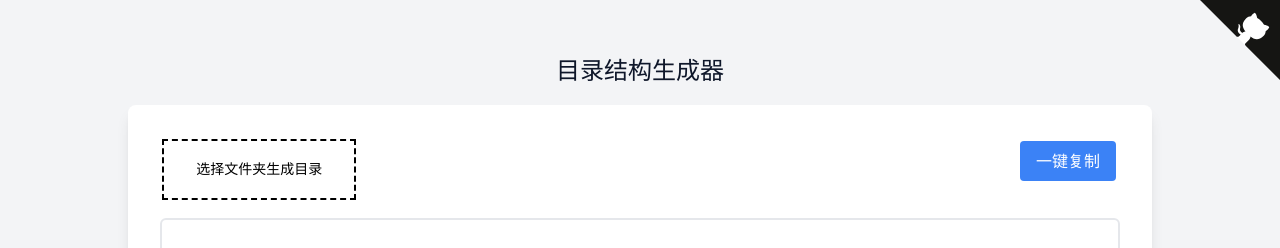
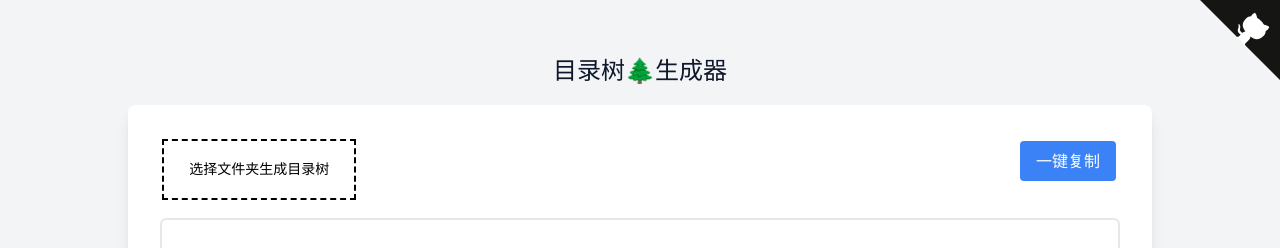
Before and after one commit to AnsonZnl/dir-tree, a Next.js app: page / in a window 1280 px wide. Shown: the top 248 px of the page. Built offline with nearby package versions, Linux system fonts and the light colour scheme.

Commit message:
fix: toast

```diff
--- a/next.config.js
+++ b/next.config.js
@@ -1,4 +1,8 @@
 /** @type {import('next').NextConfig} */
-const nextConfig = {};
+const nextConfig = {
+  // basePath: "/out/",
+  // assetPrefix: "./",
+  output: "export",
+};
 
 module.exports = nextConfig;
--- a/package.json
+++ b/package.json
@@ -2,13 +2,17 @@
   "name": "dir-tree",
   "version": "0.1.0",
   "private": true,
+  "homepage": "https://ansonznl.github.io/dir-tree",
   "scripts": {
     "dev": "next dev",
     "build": "next build",
     "start": "next start",
-    "lint": "next lint"
+    "lint": "next lint",
+    "ghbuild": "next build && next export",
+    "ghdeploy": "gh-pages -d .next/out"
   },
   "dependencies": {
+    "gh-pages": "^6.0.0",
     "next": "13.5.5",
     "react": "^18",
     "react-dom": "^18",
--- a/src/app/layout.tsx
+++ b/src/app/layout.tsx
@@ -1,5 +1,6 @@
 import type { Metadata } from "next";
 import { Inter } from "next/font/google";
+import { Toaster } from "react-hot-toast";
 import "./globals.css";
 
 const inter = Inter({ subsets: ["latin"] });
@@ -12,7 +13,10 @@ export const metadata: Metadata = {
 export default function RootLayout({ children }: { children: React.ReactNode }) {
   return (
     <html lang="en">
-      <body className={inter.className}>{children}</body>
+      <body className={inter.className}>
+        <Toaster />
+        {children}
+      </body>
     </html>
   );
 }
--- a/src/app/page.tsx
+++ b/src/app/page.tsx
@@ -31,17 +31,17 @@ const IndexPage = () => {
     <div className="flex flex-col items-center justify-center h-screen bg-gray-100">
       <GitHubStarButton />
       <div className="h-[50px] flex">
-        <h2 className=" items-center text-2xl text-slate-900">目录结构生成器</h2>
+        <h2 className=" items-center text-2xl text-slate-900">目录树🌲生成器</h2>
       </div>
       <div className="bg-white p-8 rounded-lg shadow-lg w-[80%] h-[80%]">
         <div className="h-[14%] flex justify-between p-1 min-w-[100px]">
           <button onClick={openFileInput} className="w-[20%] mb-4 outline-dashed outline-2  text-sm">
-            选择文件夹生成目录
+            选择文件夹生成目录树
           </button>
           {/* @ts-ignore */}
           <input style={{ display: "none" }} type="file" id="folderInput" ref={fileInputRef} webkitdirectory="true" directory="" multiple={true} onChange={handleFileUpload} />
           <div>
-            <button className="px-4 py-2 mb-4 bg-blue-500 text-white rounded hover:bg-blue-600" onClick={copy}>
+            <button className="px-4 py-2 mb-4 bg-blue-500 text-white rounded hover:bg-blue-600 user-select-none" onClick={copy}>
               一键复制
             </button>
           </div>
```
Also changed, not shown: 1 other file (tests, documents, lock files or other folders).
